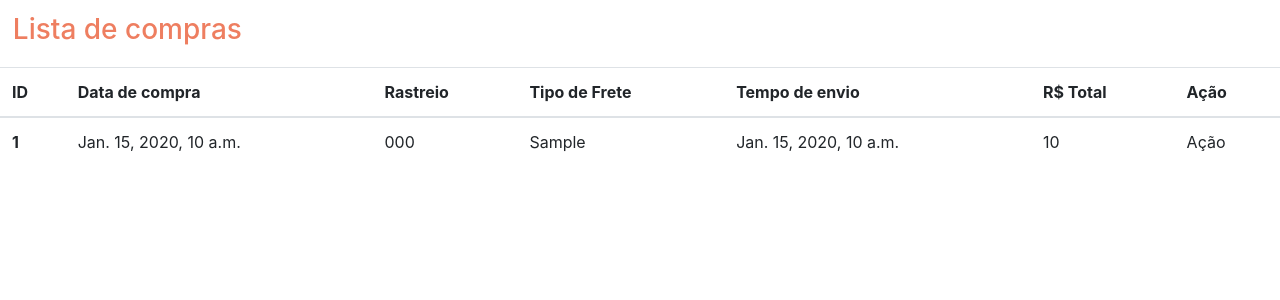
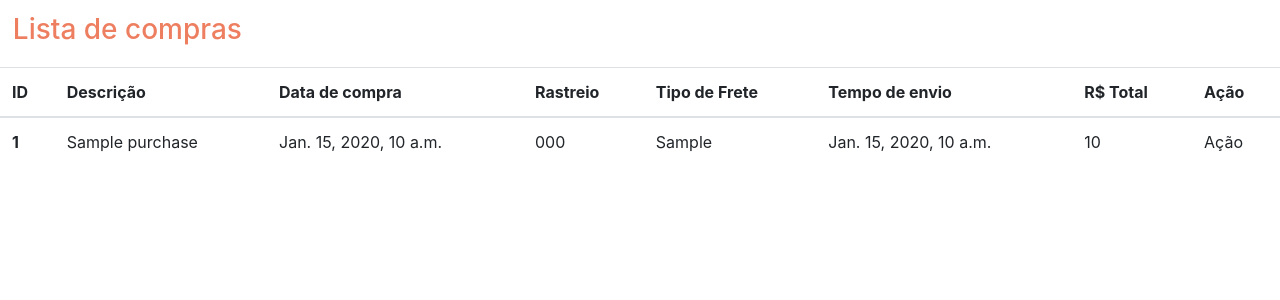
Before and after one commit to gopianco/teste, a Django app: template compras/templates/compras/purchase_list.html in a window 1280 px wide. Shown: the part 56-356 px from the top of the page. Run offline with Django 3.2, Linux system fonts and the light colour scheme; the template is opened without the code that fills it: most values are stand-ins (such as "Sample title", 1, 10 or a date in 2020); some libraries are stand-ins or nearby versions.

Commit message:
add description label into lista de compras

```diff
--- a/compras/templates/compras/purchase_list.html
+++ b/compras/templates/compras/purchase_list.html
@@ -9,6 +9,7 @@
       <thead>
         <tr>
           <th scope="col">ID</th>
+          <th scope="col">Descrição</th>
           <th scope="col">Data de compra</th>
           <th scope="col">Rastreio</th>
           <th scope="col">Tipo de Frete</th>
@@ -21,6 +22,7 @@
         {% for purchase in purchases %}
           <tr>
             <th scope="row">{{purchase.purchase_id}}</th>
+            <td>{{purchase}}</td>
             <td>{{purchase.purchase_date}}</td>
             <td>{{purchase.tracking_code}}</td>
             <td>{{purchase.tracking_mode}}</td>
```
